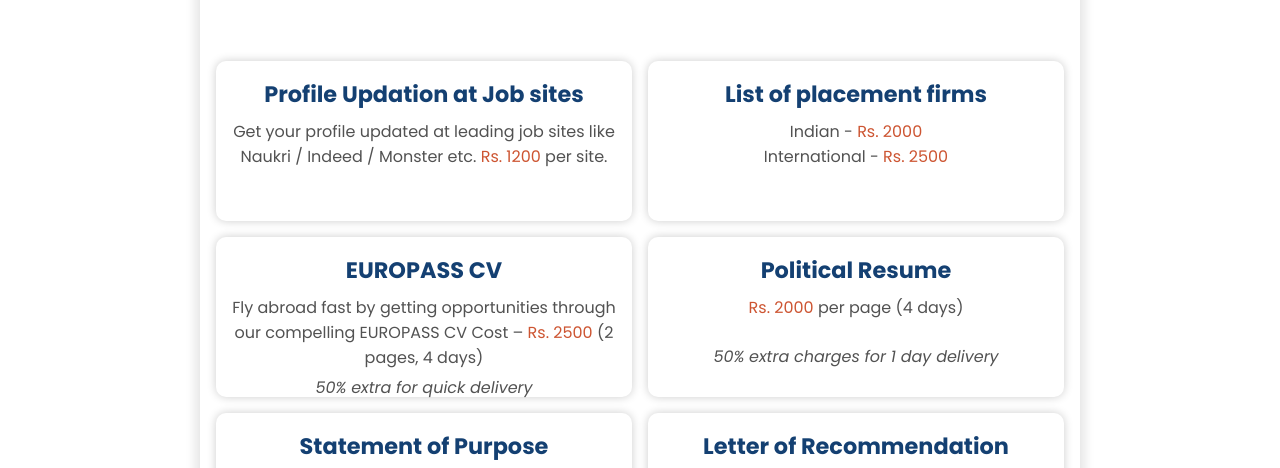
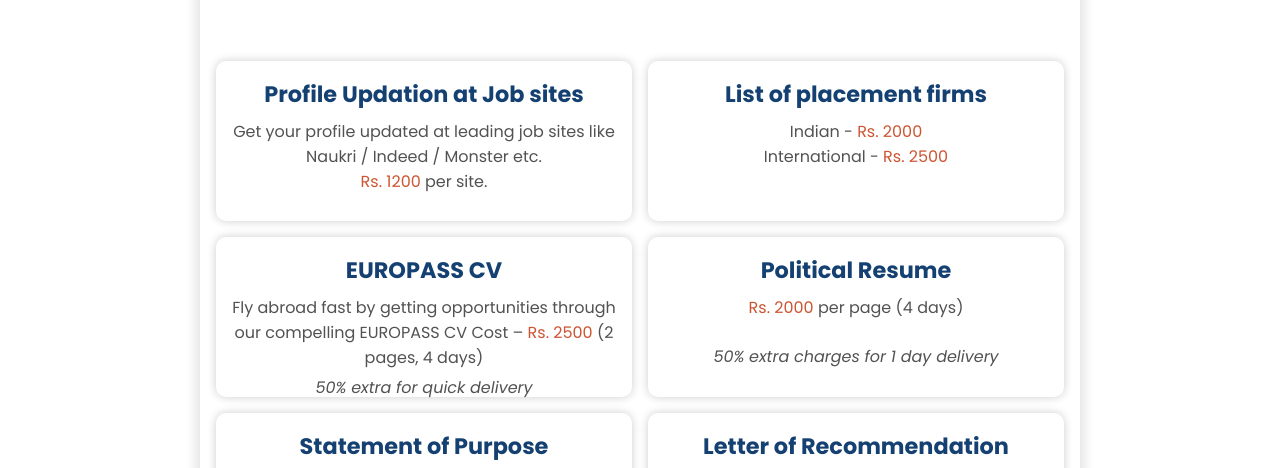
Before and after one commit to ahmeDeid67/Galaxy-resumes-v3, a plain HTML site: page other-services.html in a window 1280 px wide. Shown: the part 224-692 px from the top of the page. Drawn offline with Linux system fonts and the light colour scheme.

Commit message:
Edit some things

```diff
--- a/other-services.html
+++ b/other-services.html
@@ -47,7 +47,7 @@
             <div class="price">
               <p>
                 Get your profile updated at leading job sites like Naukri /
-                Indeed / Monster etc. <span>Rs. 1200</span> per site.
+                Indeed / Monster etc.<br /><span>Rs. 1200</span> per site.
               </p>
             </div>
           </div>
```
